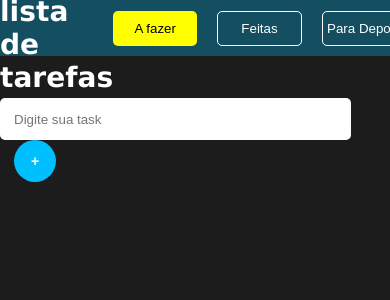
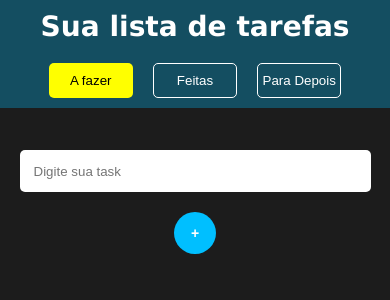
Before and after one commit to Alexandresfi/To-do-list, a React (Create React App) app: page / in a window 390 px wide. Shown: the top 300 px of the page. Built offline with nearby package versions, Linux system fonts and the light colour scheme; the HTML template or start-up script is replaced by a standard one.

Commit message:
fix styled mobile

```diff
--- a/src/components/CreateTask/styles.ts
+++ b/src/components/CreateTask/styles.ts
@@ -6,6 +6,12 @@ export const Container = styled.div`
     width: 100%;
 
     margin: 3rem auto;
+
+    display: flex;
+    flex-wrap: wrap;
+    gap: 20px 0;
+    justify-content: center;
+
 `
 
 export const Button = styled.button`
--- a/src/components/Header/styles.ts
+++ b/src/components/Header/styles.ts
@@ -3,7 +3,7 @@ import { StateListTask } from "../../hooks/useStateTask";
 
 export const ContainerHeader = styled.header`
     background-color: #00bfff4d;
-    height: 4rem;
+    min-height: 4rem;
 
     display: flex;
     justify-content: space-evenly;
@@ -14,6 +14,15 @@ export const ContainerHeader = styled.header`
         justify-content: space-evenly;
         align-items: center;
         gap: 0 20px;
+    }
+
+    @media(max-width: 660px) {
+        flex-direction: column;
+        gap: 20px;
+
+        width: 100vw;
+
+        padding: 10px;
     }
 `
 
--- a/src/components/TaskList/styles.ts
+++ b/src/components/TaskList/styles.ts
@@ -7,10 +7,13 @@ interface Done {
 export const List = styled.ul`
     margin: auto;
     width: 100%;
+
+    padding: 0 6px;
+
 `
 
 export const ItemList = styled.li<Done>`
-    height: 4rem;
+    min-height: 4rem;
     max-width: 75%;
 
     display: flex;
@@ -66,6 +69,14 @@ export const ItemList = styled.li<Done>`
         gap: 0 20px;
     }
 
+    @media(max-width: 660px) {
+        max-width: 100%;
+        width: 100%;
+
+        flex-direction: column;
+
+    }
+
 `
 
 export const Select = styled.select`
```
